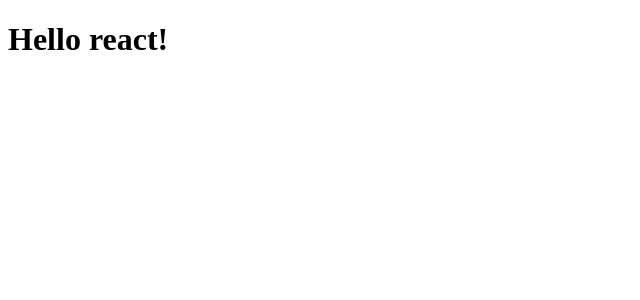
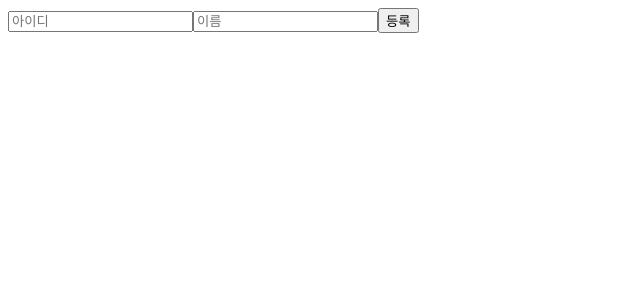
Before and after one commit to ryong9rrr/react-practice, a React (Create React App) app: page / in a window 1280 px wide. Shown: the top 300 px of the page, without its empty margins (0-640 px from the left). Built offline with nearby package versions, Linux system fonts and the light colour scheme.

Commit message:
12장: immer 라이브러리 사용하기

```diff
--- a/package.json
+++ b/package.json
@@ -6,6 +6,7 @@
     "@testing-library/jest-dom": "^5.14.1",
     "@testing-library/react": "^13.0.0",
     "@testing-library/user-event": "^13.2.1",
+    "immer": "^9.0.15",
     "react": "^18.2.0",
     "react-dom": "^18.2.0",
     "react-scripts": "5.0.1",
--- a/src/App.js
+++ b/src/App.js
@@ -1,5 +1,112 @@
+import produce from 'immer'
+import { useCallback, useRef, useState } from 'react'
+
 function App() {
-  return <h1>Hello react!</h1>;
+  const nextId = useRef(1)
+  const [form, setForm] = useState({ name: '', username: '' })
+  const [data, setData] = useState({
+    array: [],
+    uselessValue: null,
+  })
+
+  const onChange = useCallback((e) => {
+    const { name, value } = e.target
+    // setForm({
+    //   ...form,
+    //   [name]: [value],
+    // })
+
+    // setForm(
+    //   produce(form, (draft) => {
+    //     draft[name] = value
+    //   })
+    // )
+
+    setForm(
+      produce((draft) => {
+        draft[name] = value
+      })
+    )
+  }, [])
+
+  const onSubmit = useCallback(
+    (e) => {
+      e.preventDefault()
+      const info = {
+        id: nextId.current,
+        name: form.name,
+        username: form.username,
+      }
+
+      // setData({
+      //   ...data,
+      //   array: [...data.array, info],
+      // })
+
+      // setData(
+      //   produce(data, (draft) => {
+      //     draft.array.push(info)
+      //   })
+      // )
+
+      setData(
+        produce((draft) => {
+          draft.array.push(info)
+        })
+      )
+
+      setForm({
+        name: '',
+        username: '',
+      })
+      nextId.current += 1
+    },
+    [form.name, form.username]
+  )
+
+  const onRemove = useCallback((id) => {
+    // setData({
+    //   ...data,
+    //   array: data.array.filter((info) => info.id !== id),
+    // })
+
+    // setData(
+    //   produce(data, (draft) => {
+    //     draft.array.splice(
+    //       draft.array.findIndex((info) => info.id === id),
+    //       1
+    //     )
+    //   })
+    // )
+
+    setData(
+      produce((draft) => {
+        draft.array.splice(
+          draft.array.findIndex((info) => info.id === id),
+          1
+        )
+      })
+    )
+  }, [])
+
+  return (
+    <div>
+      <form onSubmit={onSubmit}>
+        <input name="username" placeholder="아이디" value={form.username} onChange={onChange} />
+        <input name="name" placeholder="이름" value={form.name} onChange={onChange} />
+        <button type="submit">등록</button>
+      </form>
+      <div>
+        <ul>
+          {data.array.map((info) => (
+            <li key={info.id} onClick={() => onRemove(info.id)}>
+              {info.username} ({info.name})
+            </li>
+          ))}
+        </ul>
+      </div>
+    </div>
+  )
 }
 
-export default App;
+export default App
```
Also changed, not shown: 2 other files (tests, documents, lock files or other folders).
